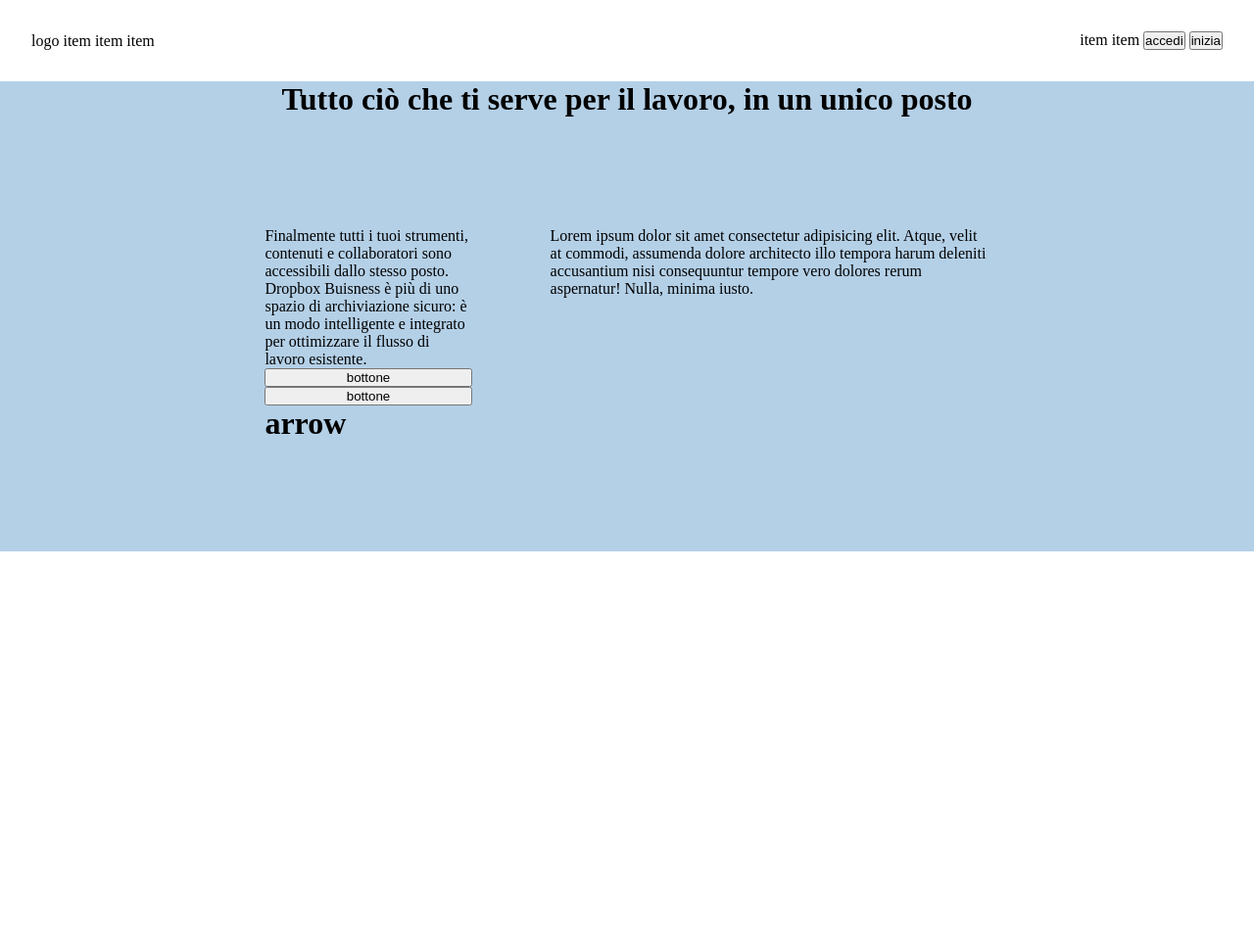
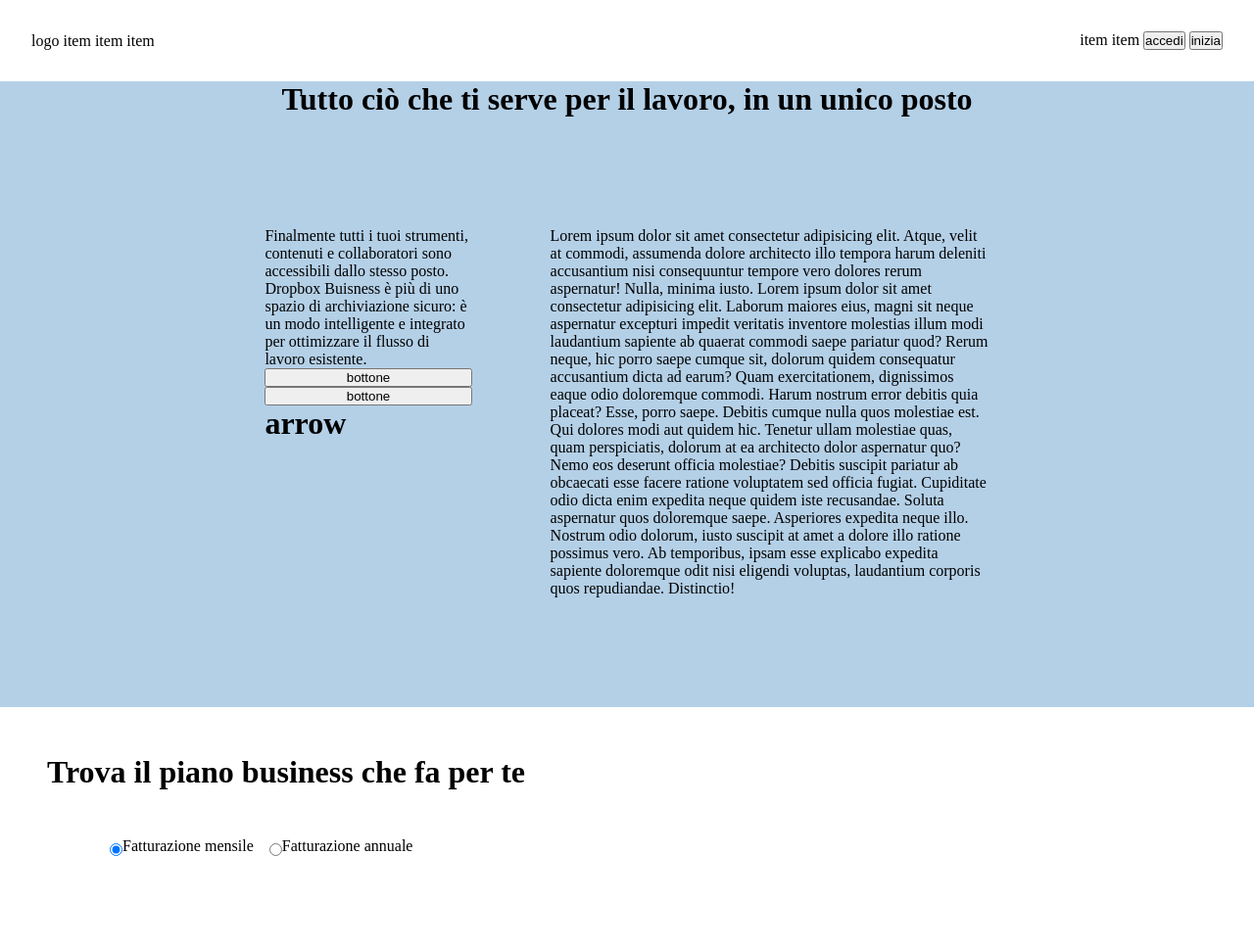
Before and after one commit to CiroFiniello/htmlcss-dropbox, a plain HTML site: page index.html in a window 1280 px wide. Shown: the whole page at 98% size. Before the commit the page ends 800 px from the top, so only its background shows below. Drawn offline with Linux system fonts and the light colour scheme.

Commit message:
main radio and title added

```diff
--- a/index.html
+++ b/index.html
@@ -43,12 +43,28 @@
               Lorem ipsum dolor sit amet consectetur adipisicing elit. Atque,
               velit at commodi, assumenda dolore architecto illo tempora harum
               deleniti accusantium nisi consequuntur tempore vero dolores rerum
-              aspernatur! Nulla, minima iusto.
+              aspernatur! Nulla, minima iusto. Lorem ipsum dolor sit amet consectetur adipisicing elit. Laborum maiores eius, magni sit neque aspernatur excepturi impedit veritatis inventore molestias illum modi laudantium sapiente ab quaerat commodi saepe pariatur quod?
+              Rerum neque, hic porro saepe cumque sit, dolorum quidem consequatur accusantium dicta ad earum? Quam exercitationem, dignissimos eaque odio doloremque commodi. Harum nostrum error debitis quia placeat? Esse, porro saepe.
+              Debitis cumque nulla quos molestiae est. Qui dolores modi aut quidem hic. Tenetur ullam molestiae quas, quam perspiciatis, dolorum at ea architecto dolor aspernatur quo? Nemo eos deserunt officia molestiae?
+              Debitis suscipit pariatur ab obcaecati esse facere ratione voluptatem sed officia fugiat. Cupiditate odio dicta enim expedita neque quidem iste recusandae. Soluta aspernatur quos doloremque saepe. Asperiores expedita neque illo.
+              Nostrum odio dolorum, iusto suscipit at amet a dolore illo ratione possimus vero. Ab temporibus, ipsam esse explicabo expedita sapiente doloremque odit nisi eligendi voluptas, laudantium corporis quos repudiandae. Distinctio!
             </p>
           </div>
         </div>
       </header>
-      <main></main>
+      <main>
+        <div class="main-contenitor">
+          <div class="up-article">
+            <h1>Trova il piano business che fa per te </h1>
+            <div class="radio">
+              <input type="radio" id="business" name="drone" value="" checked />
+              <p>Fatturazione mensile</p>
+              <input type="radio" id="business" name="drone" value="" unceked />
+              <p>Fatturazione annuale</p>
+            </div>
+          </div>
+        </div>
+      </main>
       <footer></footer>
     </div>
   </body>
--- a/style.css
+++ b/style.css
@@ -35,3 +35,19 @@ div.jumbotron{
 .up-jumb{
 text-align: center;
 }
+.main-contenitor{
+  padding: 3rem;
+}
+.up-article{
+
+}
+div.radio{
+  display:flex;
+padding: 3rem;
+}
+input{
+  margin: 0.4rem 0 0 1rem;
+}
+.up-article  > p {
+display: inline-block;
+}
```
